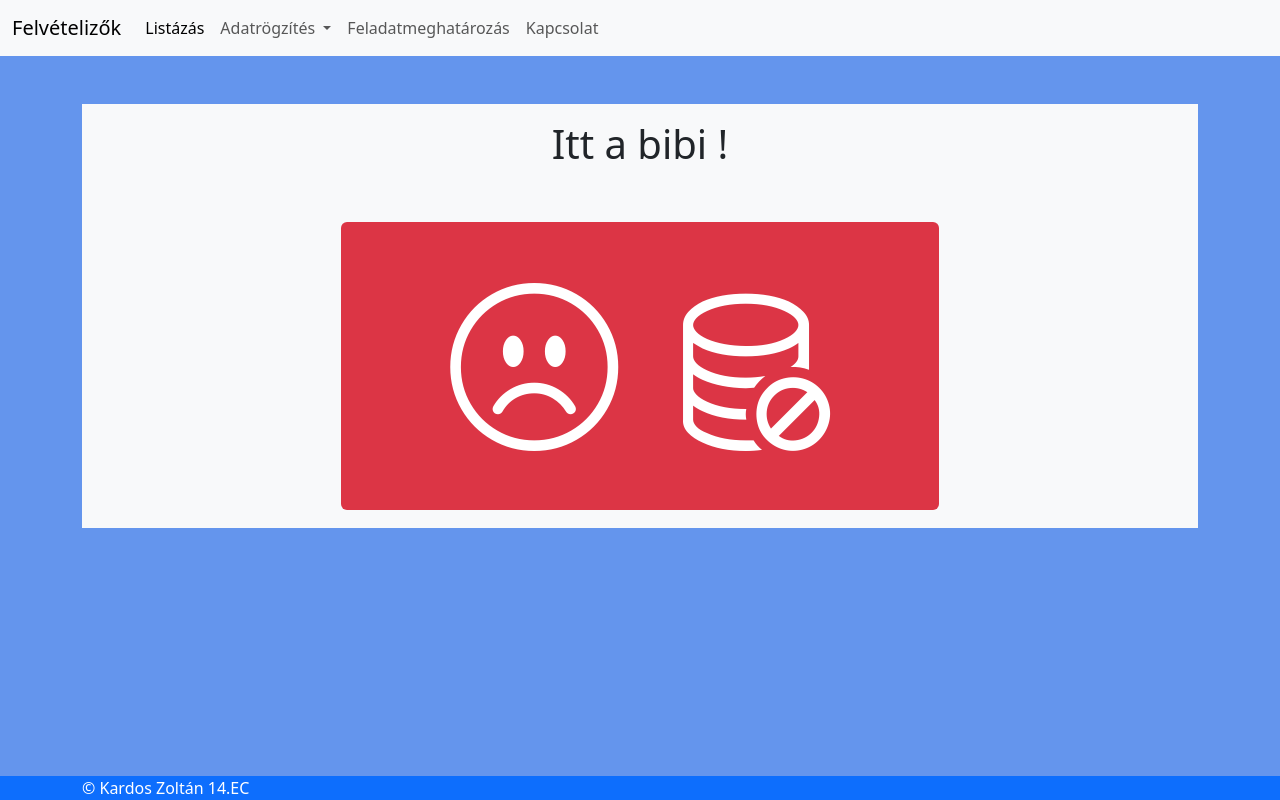
After one commit to zootya/felvetelizok, a Django app: page /data-error/ in a window 1280 px wide. The commit adds this page. Run offline with Django 5.2, Linux system fonts and the light colour scheme.

Commit message:
Kapcsolar weboldal

```diff
--- a/backend/felviadmin/templates/base.html
+++ b/backend/felviadmin/templates/base.html
@@ -53,8 +53,13 @@
                         <a class="nav-link" href="{% url 'feladat_name' %}">Feladatmeghatározás</a>
                     </li>
                     <li class="nav-item">
-                        <a class="nav-link disabled" href="#" tabindex="-1" aria-disabled="true">Kapcsolat</a>
+                        <a class="nav-link" href="{% url 'kapcsolat' %}" >Kapcsolat</a>
                     </li>
+                    <!--
+                    <li class="nav-item">
+                        <a class="nav-link" href="{% url 'data-error' %}" aria-disabled="true">Data Error</a>
+                    </li>
+                    -->
                 </ul>
             </div>
         </div>
--- /dev/null
+++ b/backend/felviadmin/templates/data-error.html
@@ -0,0 +1,15 @@
+{% extends "base.html" %}
+
+{% block section %}
+    <div class="bg-light mb-5 mt-5 p-3">
+        <h1 class="text-center">{{ error_message }}</h1>
+        <div class="text-center" style="font-size: 14em;">
+           <div class="badge bg-danger">
+               <i class="bi bi-emoji-frown"></i>
+               <!--<i class="bi bi-hammer"></i>-->
+               <i class="bi bi-database-slash"></i>
+           </div>
+        </div>
+
+    </div>
+{% endblock section %}
--- a/backend/felviadmin/urls.py
+++ b/backend/felviadmin/urls.py
@@ -14,4 +14,6 @@ urlpatterns = [
     path('ujszak_form/', views.ujSzakForm, name="ujszak_form"),
     path('ujszakrogzit/', views.ujSzakRogzit, name="ujszakrogzit"),
     path('feladat/', views.feladat_views, name="feladat_name"),
+    path('data-error/', views.dataError, name="data-error"),
+    path('kapcsolat/', views.kapcsolat, name="kapcsolat"),
 ]
--- a/backend/felviadmin/views.py
+++ b/backend/felviadmin/views.py
@@ -22,17 +22,19 @@ def ujAdatWeblap(request):
     return render(request, "ujadat.html", context)
 
 
-def ujAdatForm(requrest):
-    if requrest.method == "GET":
+def ujAdatForm(request):
+    if request.method == "GET":
         form = FelvetelizoForm()
-        return render(requrest, "ujadat_form.html", {"urlapAdat" : form })
-    elif requrest.method == "POST":
-        form = FelvetelizoForm(requrest.POST)
+        return render(request, "ujadat_form.html", {"urlapAdat" : form })
+    elif request.method == "POST":
+        form = FelvetelizoForm(request.POST)
         if form.is_valid():
             form.save()
             return redirect("index")
         else:
-            return HttpResponse('<h1> Hoppsz! Ez nem sikerült próbáld újra !</h1>')
+            #return HttpResponse('<h1> Hoppsz! Ez nem sikerült próbáld újra !</h1>')
+            message = "Az adatok nem felelnek meg, nincs tárolás !"
+            return render(request, "data-error.html", {"error_message" : message })
 
 
 def ujAdatRogzit(request):
@@ -60,17 +62,18 @@ def ujSzakWeblap(request):
     return render(request, "ujszak.html", context)
 
 
-def ujSzakForm(requrest):
-    if requrest.method == "GET":
+def ujSzakForm(request):
+    if request.method == "GET":
         form = SzakForm()
-        return render(requrest, "ujszak_form.html", {"urlapSzak" : form })
-    elif requrest.method == "POST":
-        form = SzakForm(requrest.POST)
+        return render(request, "ujszak_form.html", {"urlapSzak" : form })
+    elif request.method == "POST":
+        form = SzakForm(request.POST)
         if form.is_valid():
             form.save()
             return redirect("index")
         else:
-            return HttpResponse('<h1> Hoppsz! Ez nem sikerült próbáld újra !</h1>')
+            message = "Az adatok nem felelnek meg, nincs tárolás !"
+            return render(request, "data-error", {"error_message" : message })
 
 def ujSzakRogzit(request):
     _nev = request.POST.get('ujSzakNev')
@@ -114,3 +117,15 @@ def modositRogzit(request):
 
 def feladat_views(request):
     return render(request, "feladat.html")
+
+
+def dataError(request):
+    message = "Itt a bibi !"
+    return render(request, "data-error.html", {"error_message" : message })
+
+def kapcsolat(request):
+    adatok = {
+        "nev" : "Kardos Zoltán",
+        "email" : "level kardos zoltannak kukac gmail pont kom",
+    }
+    return render(request, "kapcsolat.html", {"kapcsolatiAdatok" : adatok })
```
Also changed, not shown: backend/felviadmin/models.py (+7 -2 lines), backend/felviadmin/templates/kapcsolat.html (added, +15 -0 lines).
